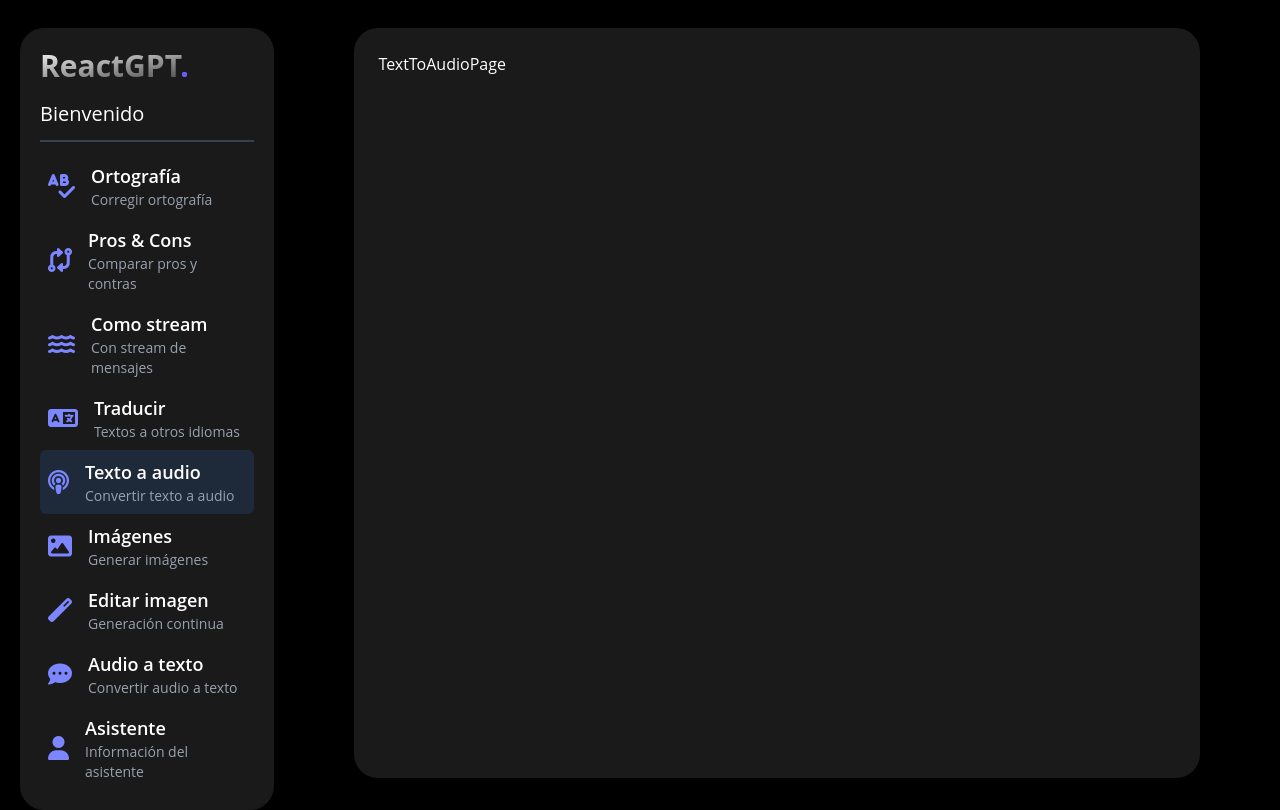
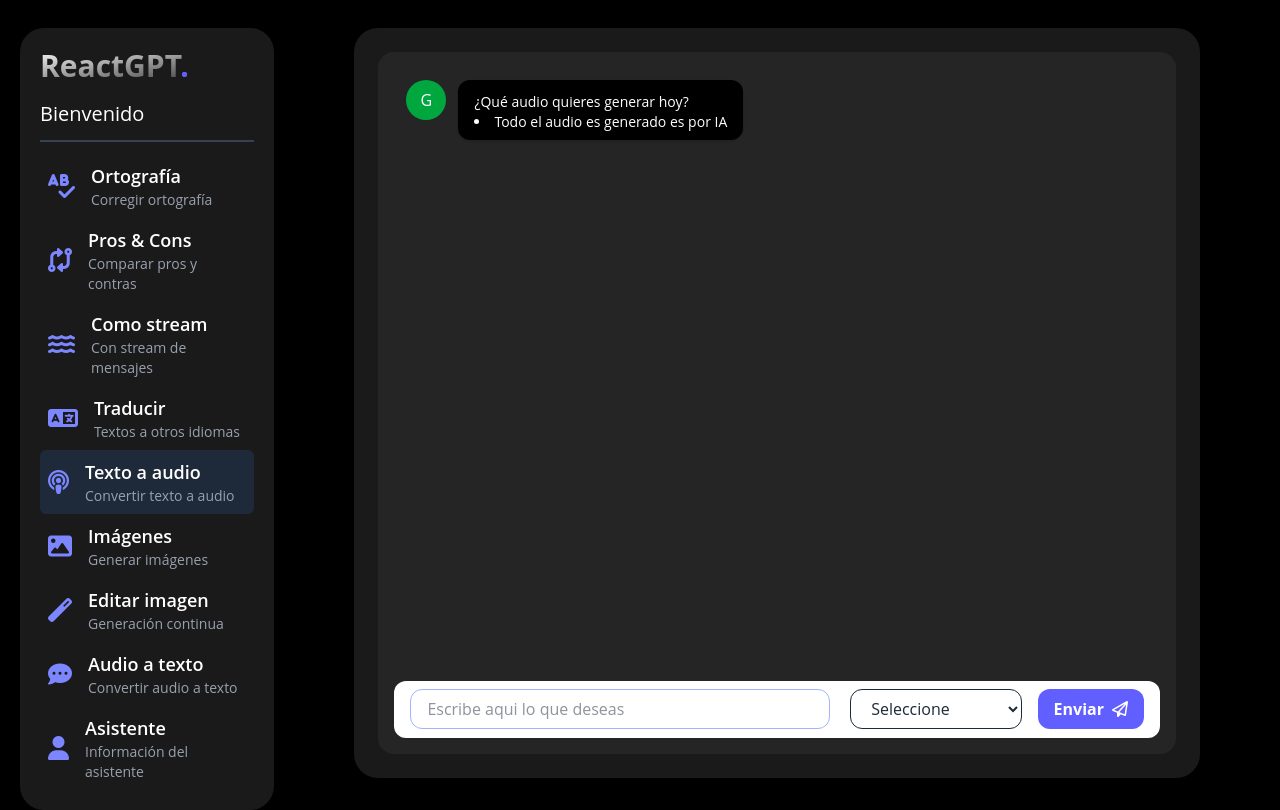
Before and after one commit to Xarasho/ReactGPT, a React (Vite) app: page /text-to-audio in a window 1280 px wide. Built offline with nearby package versions, Linux system fonts and the light colour scheme.

Commit message:
Options to select from OpenAI in TextToAudioPage

```diff
--- a/src/presentation/pages/text-to-audio/TextToAudioPage.tsx
+++ b/src/presentation/pages/text-to-audio/TextToAudioPage.tsx
@@ -1,7 +1,83 @@
-const TextToAudioPage = () => {
+import { useState } from 'react';
+import { GptMessage, MyMessage, TypingLoader, TextMessageBoxSelect } from '../../components';
+
+const disclaimer = `## ¿Qué audio quieres generar hoy?
+* Todo el audio es generado es por IA
+`
+
+const voices = [
+  { id: "nova", text: "Nova" },
+  { id: "alloy", text: "Alloy" },
+  { id: "echo", text: "Echo" },
+  { id: "fable", text: "Fable" },
+  { id: "onyx", text: "Onyx" },
+  { id: "shimmer", text: "Shimmer" },
+]
+
+interface Message {
+  text: string;
+  isGpt: boolean;
+}
+
+export const TextToAudioPage = () => {
+
+  const [isloading, setIsLoading] = useState(false);
+  const [messages, setMessages] = useState<Message[]>([]);
+
+  const handlePost = async( text: string, selectedVoice: string ) => {
+
+    setIsLoading(true);
+    setMessages( (prev) => [...prev, { text: text, isGpt: false}]);
+
+    //TODO: UseCase
+
+    setIsLoading(false);
+
+    // Todo: Add message isGpt as true
+
+  }
+
   return (
-    <div>TextToAudioPage</div>
+    <div className="chat-container">
+      <div className="chat-messages">
+        <div className="grid grid-cols-12 gap-y-2">
+
+          {/* Bienvenida */}
+          <GptMessage text={disclaimer} />
+
+          {
+            messages.map( (message, index) => (
+              message.isGpt
+                ? (
+                  <GptMessage key={index} text="Esto es de OpenAI" />
+                )
+                : (
+                  <MyMessage key={index} text={message.text} />
+                )
+            ))
+          }
+
+          {/* <MyMessage text="Hola Mundo" /> */}
+
+          {
+            isloading && (
+              <div className="col-start-1 col-end-12 fade-in">
+                <TypingLoader />
+              </div>
+            )
+          }
+
+        </div>
+      </div>
+
+      <TextMessageBoxSelect
+        onSendMessage={ handlePost }
+        placeHolder='Escribe aqui lo que deseas'
+        options={ voices }
+      />
+    </div>
   )
 }
 
+
 export default TextToAudioPage
```
